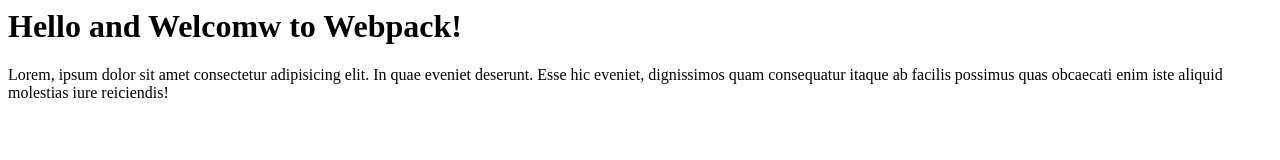
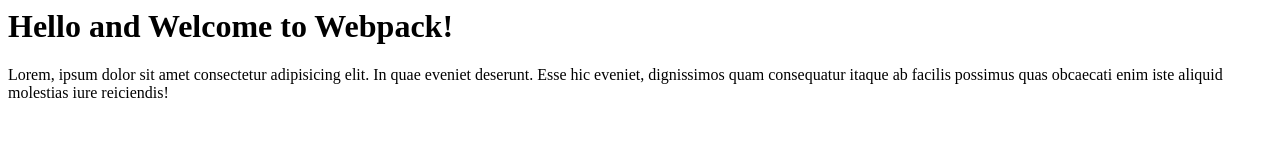
Before and after one commit to shaoli-lu/learn-webpack, a plain HTML site: page index.html in a window 1280 px wide. Drawn offline with Linux system fonts and the light colour scheme.

Commit message:
Fix spelling error

```diff
--- a/index.html
+++ b/index.html
@@ -5,7 +5,7 @@
     <title>Document</title>
 </head>
 <body>
-    <h1>Hello and Welcomw to Webpack!</h1>
+    <h1>Hello and Welcome to Webpack!</h1>
     <p>Lorem, ipsum dolor sit amet consectetur adipisicing elit. In quae eveniet deserunt. Esse hic eveniet, dignissimos quam consequatur itaque ab facilis possimus quas obcaecati enim iste aliquid molestias iure reiciendis!</p>
     <script src="myBundle.js"></script>
 </body>
```
